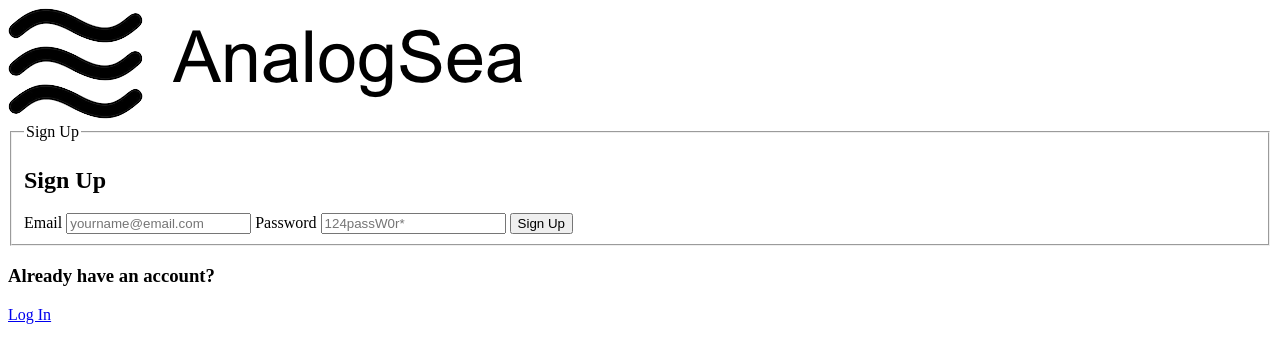
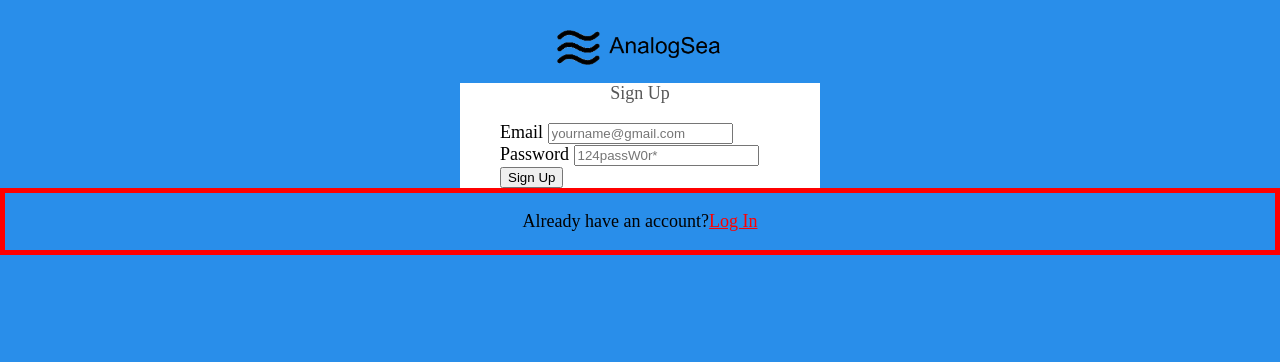
Before and after one commit to Typhares/Form-Best-Practice, a plain HTML site: page demo_index.html in a window 1280 px wide. Drawn offline with Linux system fonts and the light colour scheme.

Commit message:
update June 24

```diff
--- a/demo_index.html
+++ b/demo_index.html
@@ -12,46 +12,27 @@
 <!--    The form should post to the url /signup/ -->
 
 <body>
-    <!--inline elements and which are attributes
-    <!--is there a syntax between <input> /> class, type, name, id, required ->-->
-    <form role="form" action="">
-        <header>
-            <img class="logo" src="images/logo.png">
-            <!--  center image positioning -->
-        </header>
-        <fieldset>
-            <!--           which element below sets the end point? -->
-            <legend>Sign Up</legend>
-            <h2>Sign Up</h2>
+    <!--removed: <forms> and <legend> elements. MDN forms don't have headers. HTML tried to render the img wrapped in <header>-->
+    <header>
+        <img class="logo" src="images/logo.png" alt="Analog by the Sea">
+    </header>
+    <div class="signup-form">
+        <form role="form" action="./signup" method="post">
+            <!-- HTML fieldset element is used to group several controls as well as labels. to style input attrbutes use selectors input[type="text"] removed -->
+
+            <p>Sign Up</p>
             <label for="Email">Email</label>
-            <!-- form should validate the email field -->
-            <input type="email" name="user-email" placeholder="yourname@email.com" id="user-email" required />
+            <input type="email" name="user-email" placeholder="yourname@gmail.com" id="user-email" required/>
             <label for="Password">Password</label>
-            <input type="password" name="user-password" placeholder="124passW0r*" id="user-password" required />
-            <!-- <select name="" id=""></select>-->
-            <!--            style button with hover to green-->
+            <input type="password" name="user-password" placeholder="124passW0r*" id="user-password" required/>
+            <!--style button with hover to green-->
             <button type="submit">Sign Up</button>
-        </fieldset>
-    </form>
-    <footer>
-        <h3>Already have an account?</h3>
-        <!--            explain this directory abosulte versus relative ' /signup/ ' is that the same as an 'end point'-->
-        <a href="/login">Log In</a>
+        </form>
+    </div>
+    <footer class="footer" role="content-info">
+        <p>Already have an account?<a href="/login">Log In</a>
+        </p>
     </footer>
-
-    <!--drop down select
-<section>
-    <p>Survey Question</p>
-    <input type="radio" name="feelings-2" id="ans-great-2" value="1"><label for="ans-great-2">Seriously great</label>
-    <input type="radio" name="feelings-2" id="ans-great-3" value="2">
-    <input type="radio" />
-    <select name="" id="">
-            <option value="Yes"></option>
-            <option value="No"></option>
-            <option value="Maybe"></option>
-</select>-->
-
-
 </body>
 
 </html>
--- a/styles.css
+++ b/styles.css
@@ -0,0 +1,80 @@
+* {
+    /*    double check the box model*/
+    box-sizing: border-box;
+}
+
+/*https://courses.thinkful.com/fewd-001v6/assignment/1.3.4*/
+
+/*Precendence*/
+
+body {
+    margin: 0;
+    font-size: 18px;
+    background-color: #298eea;
+    */ font-family: "Roboto", helvetica, sans-serif;
+}
+
+header {
+    text-align: center;
+    margin-top: 30px;
+    margin-bottom: 15px;
+}
+
+/*what style rule is being applied to the margin above the img logo */
+
+.logo {
+    /*    margin: auto CENTERS position block elements*/
+    margin: auto;
+    display: block;
+    height: 35px;
+    width: auto;
+
+}
+
+/*RULES OF THUMB
+selectors: class, type, id \
+the rule: if an element is part of the target, put it first. Then, chain together the classes you want to target.
+When selectors are combined they should be read from right to left.
+2 or more classes or target an element that is in two or more classes, put element first
+.foo.bar
+a.foo.bar
+multiple selectors with the same ruleset, separate your selectors with commas: .foo,.bar.,.gree
+https: //courses.thinkful.com/fewd-001v6/assignment/1.3.4*/
+
+.signup-form {
+    margin: auto;
+    width: 360px;
+    padding-left: 40px;
+    padding-right: 40px;
+    background-color: white;
+    /*    margin */
+}
+
+.signup-form p {
+    text-align: center;
+    width: 100%;
+    color: #565656;
+
+}
+
+.footer p:first-child {
+    color: black;
+
+}
+
+.footer {
+    border: 5px solid red;
+    text-align: center;
+}
+
+.footer a {
+    color: red;
+}
+
+/*is this chaining to target the input attribute*/
+
+/*do I need to wrap the Do You Have in a block element to center*/
+
+/*take the log in link out of the normal flow so it is positioned to the right of <p>*/
+
+/*stretch feature*/
```
